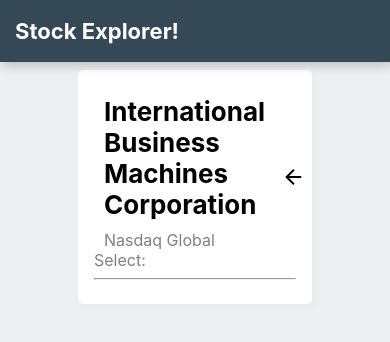
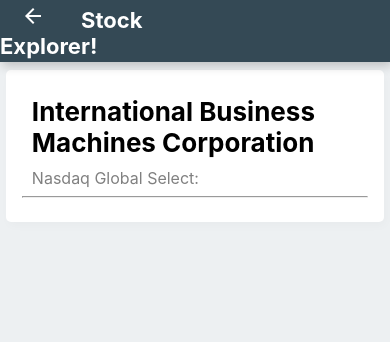
Before and after one commit to Amoroth/react-stock-explorer, a React (Create React App) app: page /stock in a window 390 px wide. Shown: the top 342 px of the page. Built offline with nearby package versions, Linux system fonts and the light colour scheme.

Commit message:
Header.js expand button

```diff
--- a/src/Header/Header.js
+++ b/src/Header/Header.js
@@ -1,12 +1,26 @@
 import React from 'react'
-import { NavLink } from 'react-router-dom'
+import { withRouter, NavLink } from 'react-router-dom'
 
 import styles from './Header.module.css'
 
 const header = (props) => {
+  let expandButton = (
+  <button className={styles['expand-button']}>
+    <i className="material-icons">menu</i>
+  </button>)
+
+  if (props.location.pathname === '/stock') {
+    expandButton = (
+      <button className={styles['expand-button']} onClick={props.history.goBack}>
+        <i className="material-icons">arrow_back</i>
+      </button>
+    )
+  }
+
   return (
     <nav className={styles['container']}>
       <div>
+        { expandButton }
         <h6 className={styles['brand']}>Stock Explorer!</h6>
       </div>
       <div className={styles['nav-links']}>
@@ -17,4 +31,4 @@
   )
 }
 
-export default header
+export default withRouter(header)
--- a/src/Header/Header.module.css
+++ b/src/Header/Header.module.css
@@ -42,7 +42,23 @@
   border-bottom: 5px solid #ddd;
 }
 
+.expand-button {
+  display: none;
+  margin: 0 15px;
+  background-color: transparent;
+  color: #fff;
+  border: none;
+}
+
 @media screen and (max-width: 620px) {
+  .brand {
+    display: inline;
+  }
+
+  .expand-button {
+    display: inline;
+  }
+
   .nav-links {
     visibility: hidden;
   }
--- a/src/StockPage/StockPage.js
+++ b/src/StockPage/StockPage.js
@@ -27,7 +27,7 @@
               <span>Nasdaq Global Select: { this.state.short }</span>
             </div>
             <button onClick={this.props.history.goBack}>
-              <i class="material-icons md-48">arrow_back</i>
+              <i className="material-icons md-48">arrow_back</i>
             </button>
           </div>
           <hr />
--- a/src/StockPage/StockPage.module.css
+++ b/src/StockPage/StockPage.module.css
@@ -33,3 +33,16 @@
   width: 60px;
   height: 60px;
 }
+
+.title-bar button:hover {
+  color: gray;
+}
+
+@media screen and (max-width: 620px) {
+  .container {
+    width: 97%;
+  }
+  .title-bar button {
+    visibility: hidden;
+  }
+}
```
